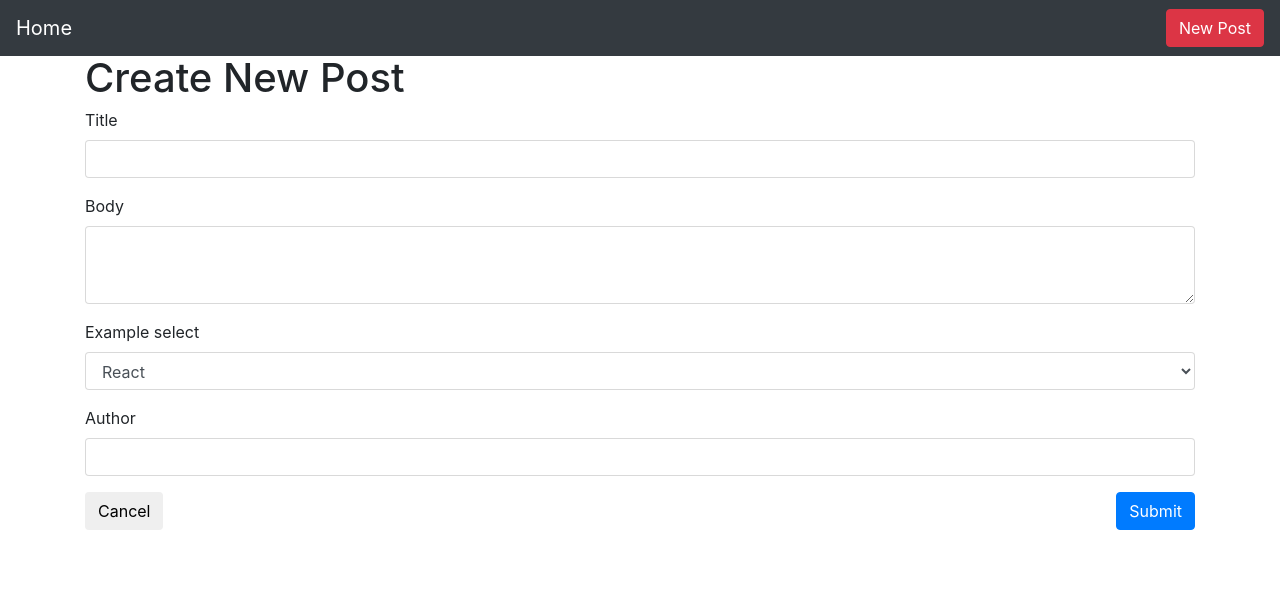
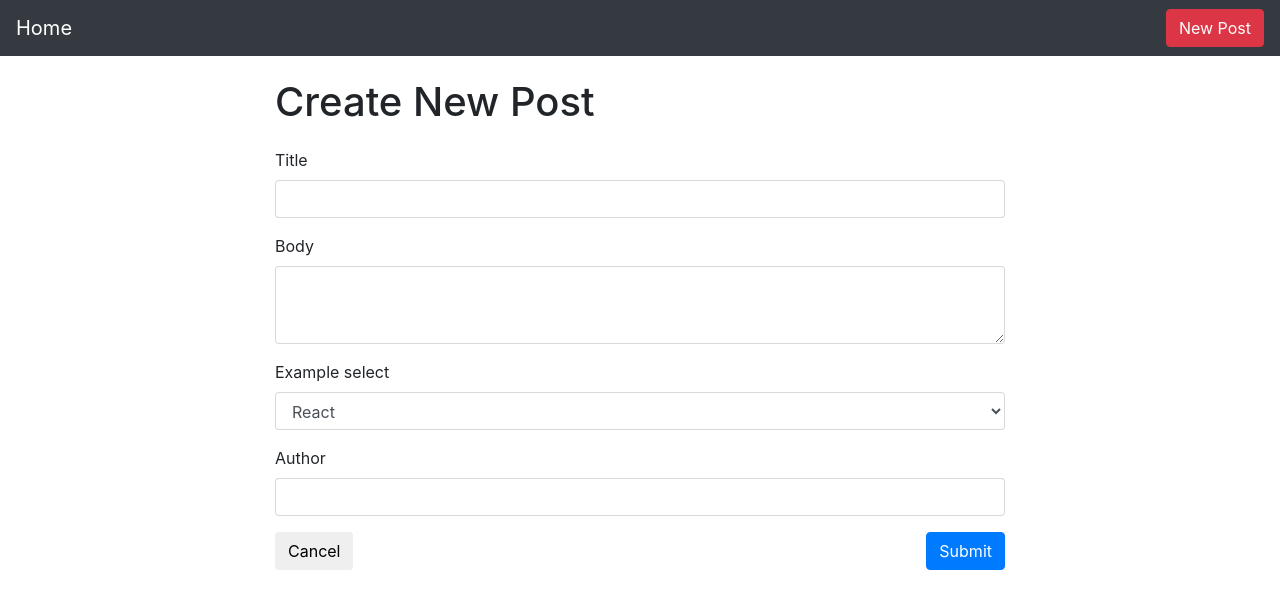
Before and after one commit to rennerwins/project-readble, a React (Create React App) app: page /create in a window 1280 px wide. Shown: the top 608 px of the page. Built offline with nearby package versions, Linux system fonts and the light colour scheme.

Commit message:
Styling create post page

```diff
--- a/src/containers/CreatePostContainer.js
+++ b/src/containers/CreatePostContainer.js
@@ -37,8 +37,14 @@ class CreatePostContainer extends Component {
 		const { create } = this.props
 		return (
 			<div>
+				<div className="row my-3 justify-content-lg-center">
+					<div className="col-12 col-lg-8 mt-2">
 						<h1>Create New Post</h1>
+					</div>
+				</div>
 
+				<div className="row justify-content-lg-center">
+					<div className="col-12 col-lg-8">
 						<InputText
 							label="Title"
 							change={e => this.props.createNewPost('title', e.target.value)}
@@ -85,6 +91,8 @@ class CreatePostContainer extends Component {
 							</div>
 						</div>
 					</div>
+				</div>
+			</div>
 		)
 	}
 }
--- a/src/containers/PostContainer.js
+++ b/src/containers/PostContainer.js
@@ -3,12 +3,18 @@ import { connect } from 'react-redux'
 import { fetchPost, votePost, fetchComments, voteComment } from '../actions'
 import PostDetails from '../components/PostDetails'
 import PostComment from '../components/PostComment'
+import api from '../api'
 
 class PostContainer extends Component {
 	componentDidMount() {
 		let { post_id } = this.props.match.params
 		this.props.fetchPost(post_id)
 		this.props.fetchComments(post_id)
+	}
+
+	handleDeletePost = postID => {
+		api.deletePost(postID)
+		this.props.history.push('/')
 	}
 
 	render() {
@@ -19,7 +25,11 @@ class PostContainer extends Component {
 				{post !== undefined && (
 					<div className="row my-3 justify-content-lg-center">
 						<div className="col-12 col-lg-8">
-							<PostDetails post={post} votePost={votePost} />
+							<PostDetails
+								post={post}
+								votePost={votePost}
+								deletePost={this.handleDeletePost}
+							/>
 						</div>
 
 						{comment.length > 0 && (
```
Lines whose indentation alone changed are shown as unchanged.
